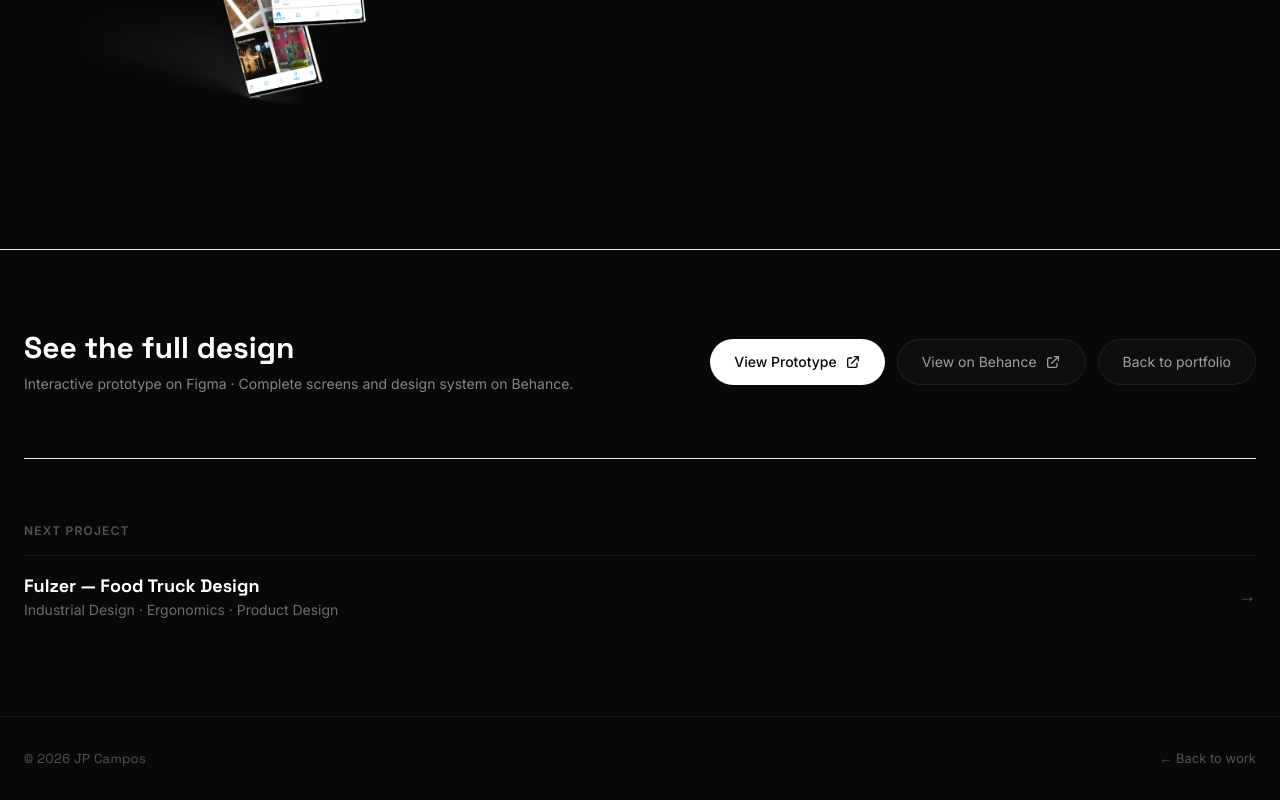
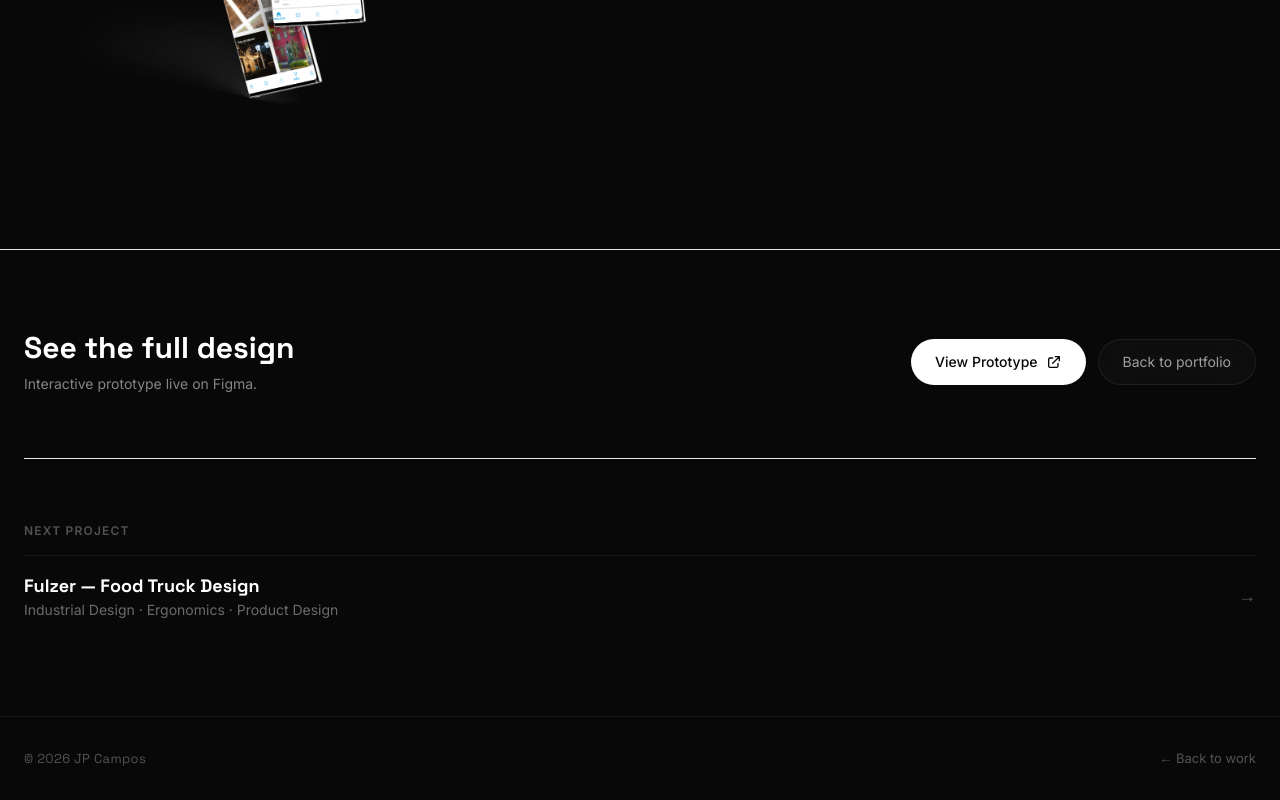
Before and after one commit to jp09campos/design-portfolio, a Next.js app: page /projects/sjo-turismo in a window 1280 px wide. Shown: the part 7186-7986 px from the top of the page. Built offline with nearby package versions, Linux system fonts and the light colour scheme.

Commit message:
fix: remove Behance CTA from SJO Turismo page
🌀 Magic applied with Wibey VSCode Extension 🪄

```diff
--- a/app/projects/sjo-turismo/page.tsx
+++ b/app/projects/sjo-turismo/page.tsx
@@ -874,7 +874,7 @@ export default function ArtCityTourCaseStudy() {
                   See the full design
                 </h2>
                 <p className="text-white/50 text-sm">
-                  Interactive prototype on Figma · Complete screens and design system on Behance.
+                  Interactive prototype live on Figma.
                 </p>
               </div>
               <div className="flex flex-wrap gap-3">
@@ -891,20 +891,7 @@ export default function ArtCityTourCaseStudy() {
                     <path strokeLinecap="round" strokeLinejoin="round" strokeWidth={2} d="M10 6H6a2 2 0 00-2 2v10a2 2 0 002 2h10a2 2 0 002-2v-4M14 4h6m0 0v6m0-6L10 14" />
                   </svg>
                 </motion.a>
-                <motion.a
-                  href="https://www.behance.net/gallery/146062185/Art-City-Tour-Maps-design"
-                  target="_blank"
-                  rel="noopener noreferrer"
-                  whileHover={{ scale: 1.04 }}
-                  whileTap={{ scale: 0.97 }}
-                  className="inline-flex items-center gap-2 px-6 py-3 rounded-full glass text-sm text-white/60 hover:text-white transition-colors border border-white/08"
-                >
-                  View on Behance
-                  <svg className="w-4 h-4" fill="none" stroke="currentColor" viewBox="0 0 24 24">
-                    <path strokeLinecap="round" strokeLinejoin="round" strokeWidth={2} d="M10 6H6a2 2 0 00-2 2v10a2 2 0 002 2h10a2 2 0 002-2v-4M14 4h6m0 0v6m0-6L10 14" />
-                  </svg>
-                </motion.a>
-                <Link
+<Link
                   href="/"
                   className="inline-flex items-center gap-2 px-6 py-3 rounded-full glass text-sm text-white/60 hover:text-white transition-colors border border-white/08"
                 >
```
